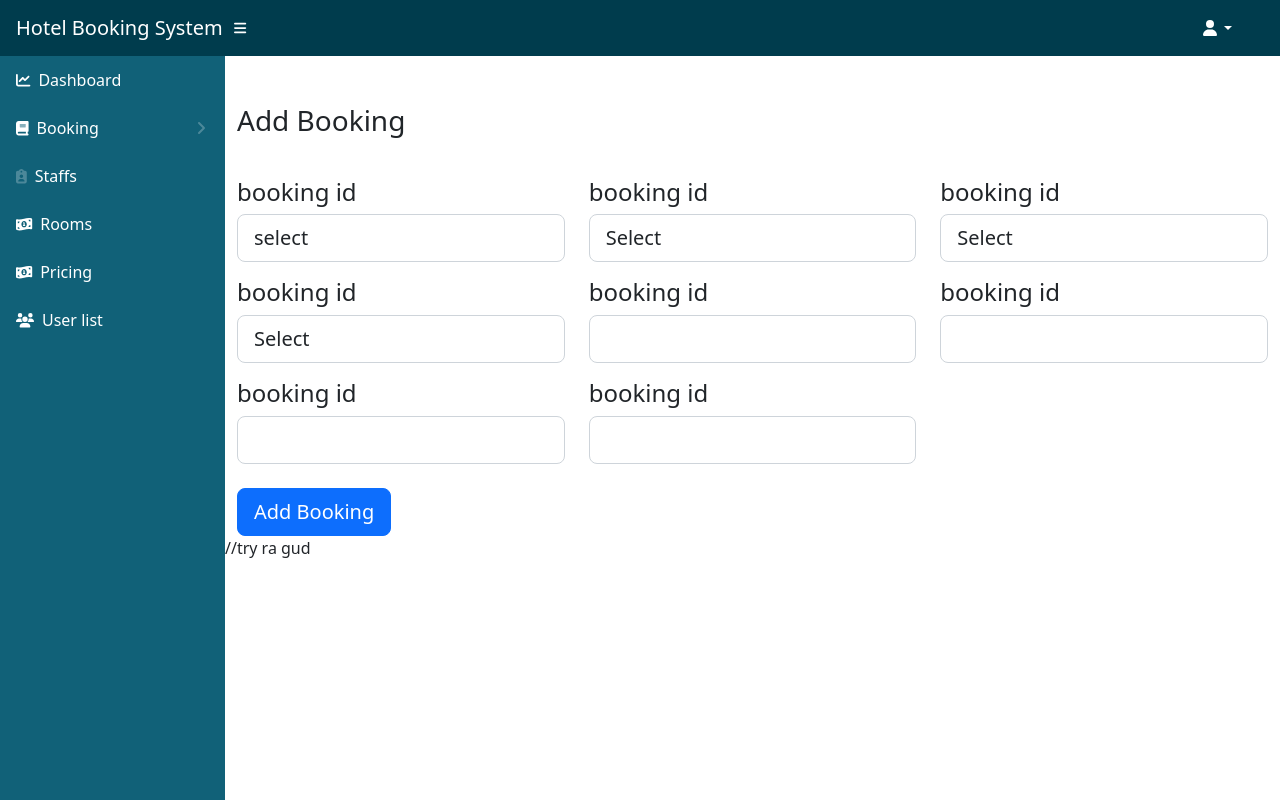
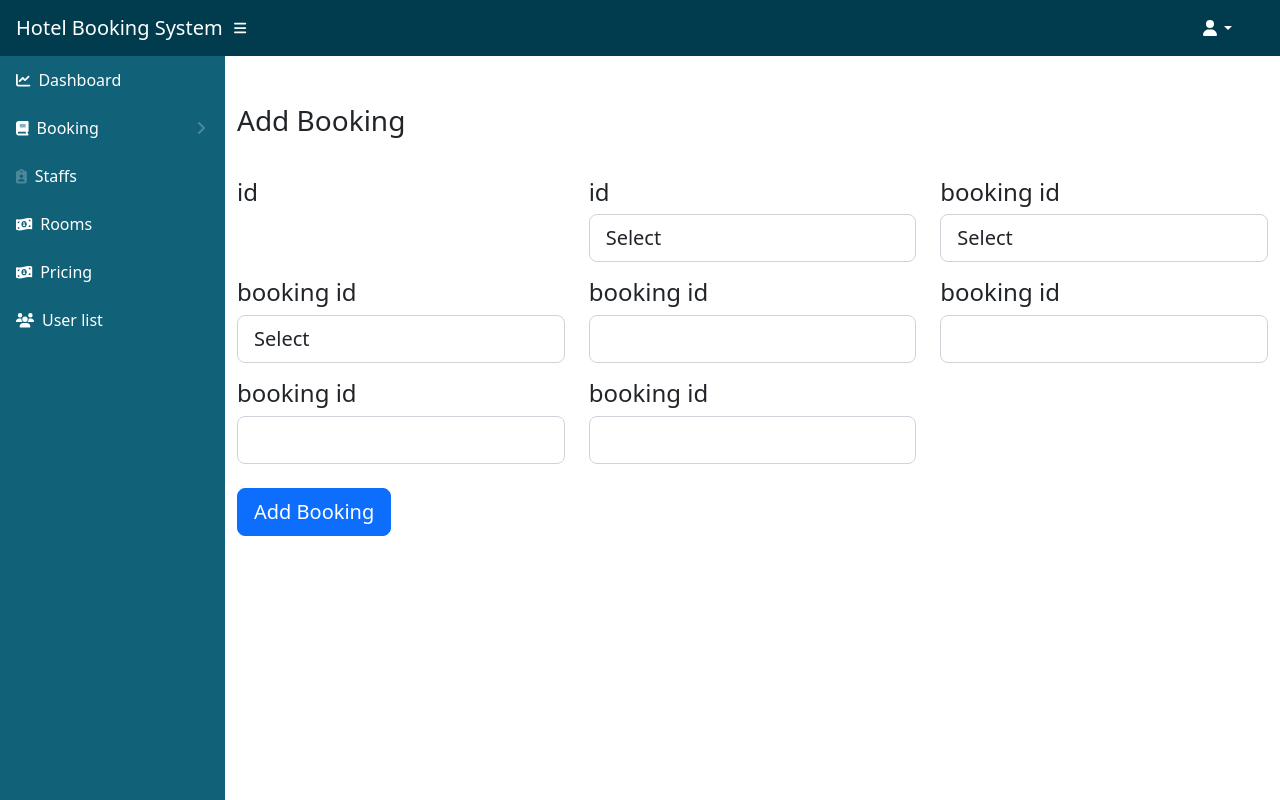
Before and after one commit to roan200/hotel-booking-system, a PHP site: page /add-booking.php in a window 1280 px wide. Run offline with PHP 8.4, Linux system fonts and the light colour scheme; some libraries are stand-ins or nearby versions.

Commit message:
[roan_timkang-branch]

```diff
--- a/add-booking.php
+++ b/add-booking.php
@@ -15,18 +15,12 @@
 							<div class="row formtype mt-3">
                             <div class="col-md-4 mt-3">
 									<div class="form-group">
-										<label><h4>booking id</h4></label>
-										<select class="form-control form-control-lg" id="sel10" name="sellist10">
-											<option>select</option>
-											<option>ooooo</option>
-											<option>eeeee</option>
-                                            <option>ppppp</option>
-										</select>
+										<label><h4>id</h4></label>
 									</div>
 								</div>
 								<div class="col-md-4 mt-3">
 									<div class="form-group">
-										<label><h4>booking id</h4></label>
+										<label><h4>id</h4></label>
 										<select class="form-control form-control-lg" id="sel1" name="sellist1">
 											<option>Select</option>
 											<option>Marybelle Capulo</option>
@@ -95,6 +89,6 @@
 		</div>
 	</div>
 </div>
-//try ra gud
+
 
 <?php include('includes/scripts.php'); ?>
--- a/all-booking.php
+++ b/all-booking.php
@@ -19,13 +19,13 @@
 									<table class="datatable table table-stripped table table-hover table-center mb-0">
 										<thead>
 											<tr>
-												<th>Booking ID</th>
+												<th>ID</th>
 												<th>Name</th>
 												<th>Room Type</th>
 												<th>Total Numbers</th>
 												<th>Arrival Date</th>
 												<th>Depature Date</th>
-												<th>Contact #</th>
+												<th>Email</th>
 												<th >Actions</th>
 											</tr>
 										</thead>
```
